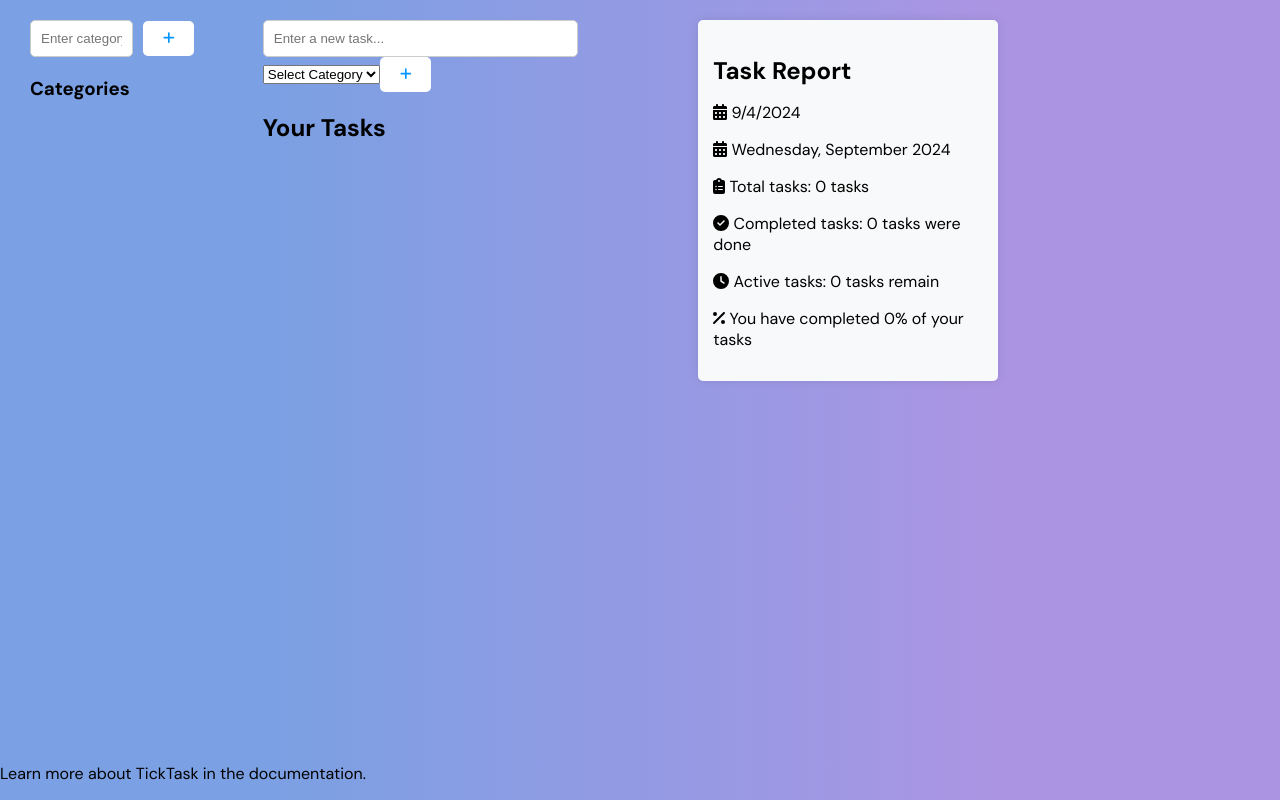
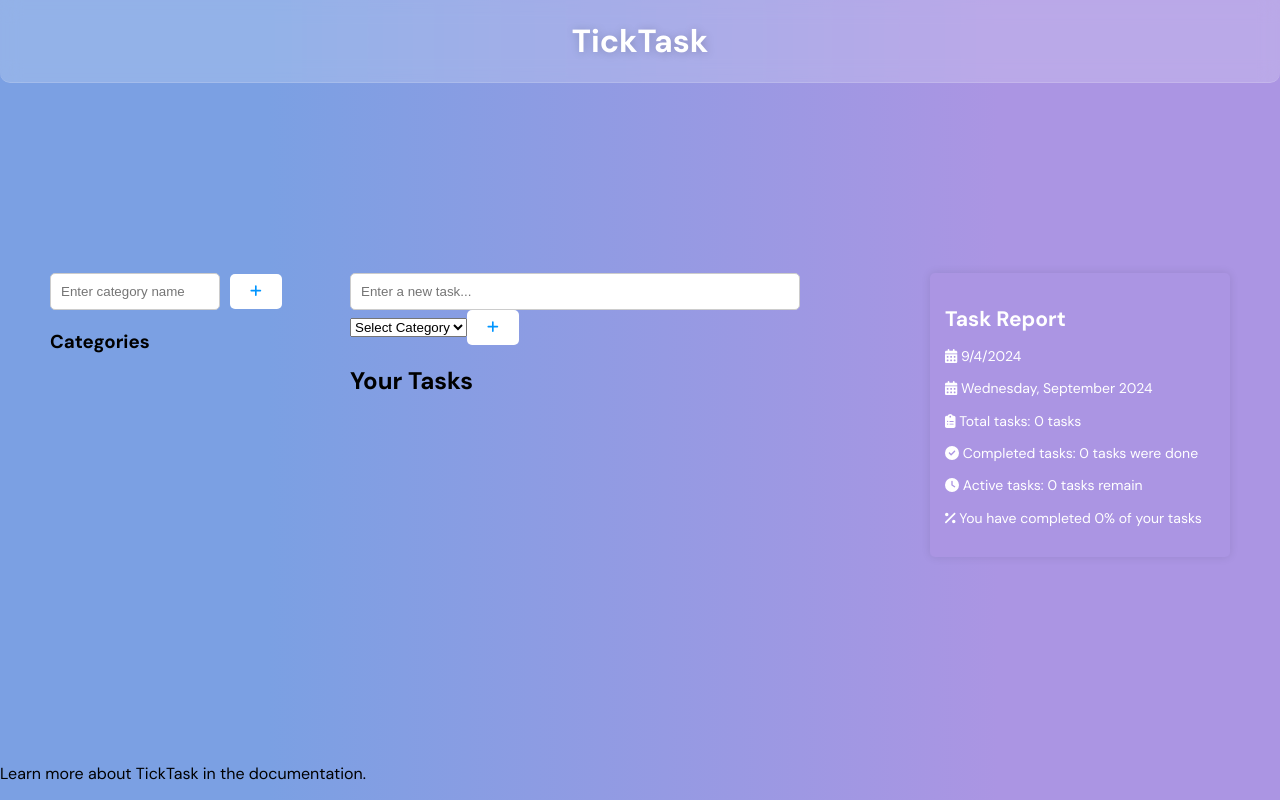
Before and after one commit to BehnazHaghighi/TickTask, a React (Vite) app: page /tasks in a window 1280 px wide. Built offline with nearby package versions, Linux system fonts and the light colour scheme.

Commit message:
Add header.jsx and style for tasks report.

```diff
--- /dev/null
+++ b/src/components/Header.jsx
@@ -0,0 +1,12 @@
+import React from 'react';
+import '../styles/Header.css';
+
+const Header = () => {
+    return (
+        <header className="app-header">
+            <h1>TickTask</h1>
+        </header>
+    );
+};
+
+export default Header;
--- a/src/pages/TaskPage.jsx
+++ b/src/pages/TaskPage.jsx
@@ -4,7 +4,8 @@ import TaskInput from '../components/TaskInput';
 import TaskList from '../components/TaskList';
 import CategoryInput from '../components/CategoryInput';
 import CategoryList from '../components/CategoryList';
-import TaskReport from '../components/TaskReport'; // Import the TaskReport component
+import TaskReport from '../components/TaskReport';
+import Header from '../components/Header';
 import { loadTasks, saveTasks, addNewTask, removeTask, toggleTaskCompletion } from '../utils/taskStorage';
 import { loadCategories, saveCategories, addNewCategory, removeCategory, updateCategory } from '../utils/categoryStorage';
 import Footer from '../components/Footer';
@@ -66,6 +67,7 @@ const TaskPage = () => {
 
   return (
     <div className="task-page">
+      <Header />
       <main className="app-main">
         <div className="task-category-container">
           <div className="category-column">
--- a/src/styles/App.css
+++ b/src/styles/App.css
@@ -1,6 +1,6 @@
-
 .app {
   display: flex;
+  flex-direction: column;
   min-height: 100vh;
 }
 
--- /dev/null
+++ b/src/styles/Header.css
@@ -0,0 +1,20 @@
+
+.app-header {
+    text-align: center;
+    padding: 20px;
+    background: rgb(255 255 255 / 19%);
+    border-bottom: 1px solid rgb(255 255 255 / 15%);
+    backdrop-filter: blur(10px);
+    box-shadow: 0 4px 12px rgb(0 0 0 / 0%);
+    color: white;
+    border-radius: 0 0 10px 10px;
+  }
+
+  .app-header h1 {
+    margin: 0;
+    font-size: 2rem;
+    font-weight: 700;
+    font-family: var(--font);
+    color: white;
+    text-shadow: 1px 1px 10px rgba(0, 0, 0, 0.2);
+  }
--- a/src/styles/TaskPage.css
+++ b/src/styles/TaskPage.css
@@ -10,7 +10,9 @@
   display: flex;
   flex-direction: column;
   align-items: center;
+  justify-content: center;
   padding: 20px;
+  width: 100%;
 }
 
 .task-category-container {
@@ -18,9 +20,10 @@
   justify-content: space-between;
   width: 100%;
   max-width: 1200px;
+  margin: 0 auto;
 }
 
-.category-column, .task-column {
+.category-column, .task-column, .report-column {
   flex: 1;
   margin: 0 10px;
 }
@@ -73,14 +76,15 @@
   cursor: pointer;
 }
 
-
-
 .report-column {
+  font-size: 14px;
+  color: white;
   max-width: 300px;
-  background-color: #f8f9fa;
+  background-color: #ab95e3;
   border-radius: 5px;
   padding: 15px;
   box-shadow: 0px 0px 10px rgba(0, 0, 0, 0.1);
+  height: fit-content;
 }
 
 .task-report h2 {
```
Also changed, not shown: src/components/Sidebar.jsx (deleted, +0 -17 lines).
